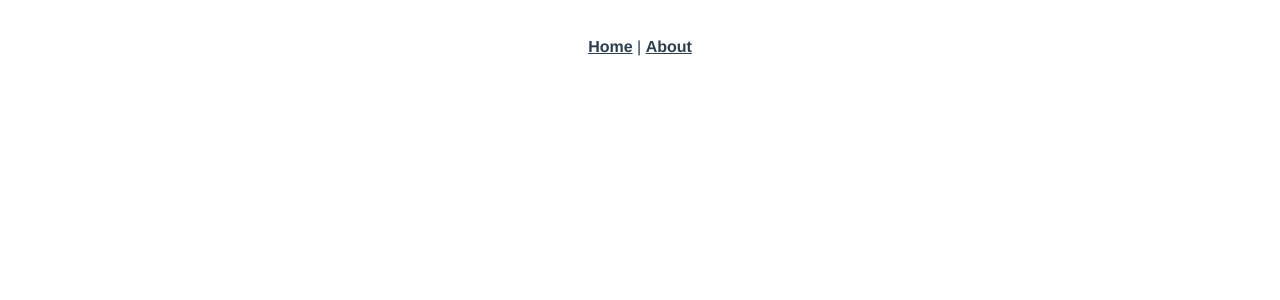
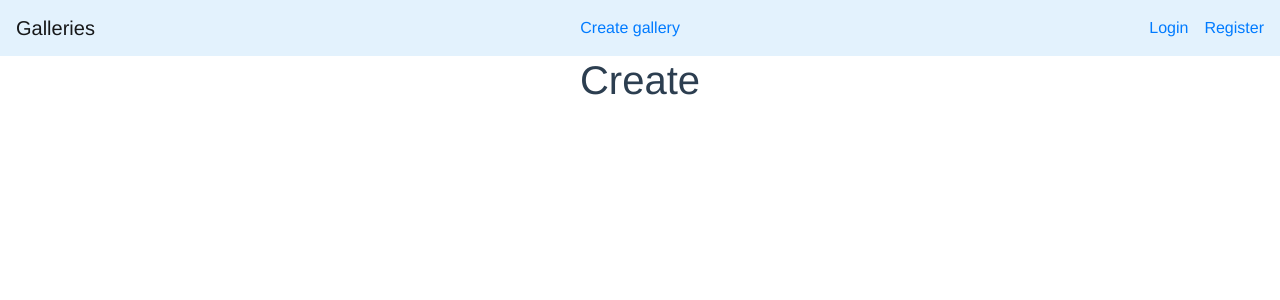
Before and after one commit to milnikola81/gallery-front, a Vue app: page /#/create in a window 1280 px wide. Shown: the top 300 px of the page. Built offline with nearby package versions, Linux system fonts and the light colour scheme.

Commit message:
added bootstrap / made navbar and pages / routes set

```diff
--- a/package.json
+++ b/package.json
@@ -8,6 +8,7 @@
     "lint": "vue-cli-service lint"
   },
   "dependencies": {
+    "axios": "^0.18.0",
     "vue": "^2.5.17",
     "vue-router": "^3.0.1",
     "vuex": "^3.0.1"
--- a/public/index.html
+++ b/public/index.html
@@ -5,11 +5,18 @@
     <meta http-equiv="X-UA-Compatible" content="IE=edge">
     <meta name="viewport" content="width=device-width,initial-scale=1.0">
     <link rel="icon" href="<%= BASE_URL %>favicon.ico">
-    <title>gallery-front</title>
+
+    <!-- Bootstrap -->
+    <link rel="stylesheet" href="https://stackpath.bootstrapcdn.com/bootstrap/4.1.3/css/bootstrap.min.css" integrity="sha384-MCw98/SFnGE8fJT3GXwEOngsV7Zt27NXFoaoApmYm81iuXoPkFOJwJ8ERdknLPMO" crossorigin="anonymous">
+    <script src="https://code.jquery.com/jquery-3.3.1.slim.min.js" integrity="sha384-q8i/X+965DzO0rT7abK41JStQIAqVgRVzpbzo5smXKp4YfRvH+8abtTE1Pi6jizo" crossorigin="anonymous"></script>
+    <script src="https://cdnjs.cloudflare.com/ajax/libs/popper.js/1.14.3/umd/popper.min.js" integrity="sha384-ZMP7rVo3mIykV+2+9J3UJ46jBk0WLaUAdn689aCwoqbBJiSnjAK/l8WvCWPIPm49" crossorigin="anonymous"></script>
+    <script src="https://stackpath.bootstrapcdn.com/bootstrap/4.1.3/js/bootstrap.min.js" integrity="sha384-ChfqqxuZUCnJSK3+MXmPNIyE6ZbWh2IMqE241rYiqJxyMiZ6OW/JmZQ5stwEULTy" crossorigin="anonymous"></script>
+
+    <title>Gallery</title>
   </head>
   <body>
     <noscript>
-      <strong>We're sorry but gallery-front doesn't work properly without JavaScript enabled. Please enable it to continue.</strong>
+      <strong>We're sorry but Gallery doesn't work properly without JavaScript enabled. Please enable it to continue.</strong>
     </noscript>
     <div id="app"></div>
     <!-- built files will be auto injected -->
--- a/src/App.vue
+++ b/src/App.vue
@@ -1,12 +1,20 @@
 <template>
   <div id="app">
-    <div id="nav">
-      <router-link to="/">Home</router-link> |
-      <router-link to="/about">About</router-link>
-    </div>
-    <router-view/>
+    <navbar />
+    <router-view />
   </div>
 </template>
+
+<script>
+import Navbar from './components/Navbar'
+
+export default {
+  components: {
+    Navbar
+  }
+}
+</script>
+
 
 <style>
 #app {
@@ -16,16 +24,5 @@
   text-align: center;
   color: #2c3e50;
 }
-#nav {
-  padding: 30px;
-}
 
-#nav a {
-  font-weight: bold;
-  color: #2c3e50;
-}
-
-#nav a.router-link-exact-active {
-  color: #42b983;
-}
 </style>
--- a/src/components/HelloWorld.vue
+++ /dev/null
@@ -1,58 +0,0 @@
-<template>
-  <div class="hello">
-    <h1>{{ msg }}</h1>
-    <p>
-      For guide and recipes on how to configure / customize this project,<br>
-      check out the
-      <a href="https://cli.vuejs.org" target="_blank" rel="noopener">vue-cli documentation</a>.
-    </p>
-    <h3>Installed CLI Plugins</h3>
-    <ul>
-      <li><a href="https://github.com/vuejs/vue-cli/tree/dev/packages/%40vue/cli-plugin-babel" target="_blank" rel="noopener">babel</a></li>
-      <li><a href="https://github.com/vuejs/vue-cli/tree/dev/packages/%40vue/cli-plugin-eslint" target="_blank" rel="noopener">eslint</a></li>
-    </ul>
-    <h3>Essential Links</h3>
-    <ul>
-      <li><a href="https://vuejs.org" target="_blank" rel="noopener">Core Docs</a></li>
-      <li><a href="https://forum.vuejs.org" target="_blank" rel="noopener">Forum</a></li>
-      <li><a href="https://chat.vuejs.org" target="_blank" rel="noopener">Community Chat</a></li>
-      <li><a href="https://twitter.com/vuejs" target="_blank" rel="noopener">Twitter</a></li>
-      <li><a href="https://news.vuejs.org" target="_blank" rel="noopener">News</a></li>
-    </ul>
-    <h3>Ecosystem</h3>
-    <ul>
-      <li><a href="https://router.vuejs.org" target="_blank" rel="noopener">vue-router</a></li>
-      <li><a href="https://vuex.vuejs.org" target="_blank" rel="noopener">vuex</a></li>
-      <li><a href="https://github.com/vuejs/vue-devtools#vue-devtools" target="_blank" rel="noopener">vue-devtools</a></li>
-      <li><a href="https://vue-loader.vuejs.org" target="_blank" rel="noopener">vue-loader</a></li>
-      <li><a href="https://github.com/vuejs/awesome-vue" target="_blank" rel="noopener">awesome-vue</a></li>
-    </ul>
-  </div>
-</template>
-
-<script>
-export default {
-  name: 'HelloWorld',
-  props: {
-    msg: String
-  }
-}
-</script>
-
-<!-- Add "scoped" attribute to limit CSS to this component only -->
-<style scoped>
-h3 {
-  margin: 40px 0 0;
-}
-ul {
-  list-style-type: none;
-  padding: 0;
-}
-li {
-  display: inline-block;
-  margin: 0 10px;
-}
-a {
-  color: #42b983;
-}
-</style>
--- /dev/null
+++ b/src/components/Navbar.vue
@@ -0,0 +1,36 @@
+<template>
+    <div>
+        <nav class="navbar navbar-light" style="background-color: #e3f2fd;">
+            <a class="navbar-brand" href="/">Galleries</a>
+            <router-link :to="{ name: 'create'}">Create gallery</router-link>
+            <div v-if="!isAuthenticated">
+                <router-link :to="{ name: 'login'}" class="mr-3">Login</router-link>
+                <router-link :to="{ name: 'register'}">Register</router-link>
+            </div>
+            <span id="logoutLink" v-else @click="logout">Logout</span>
+        </nav>
+    </div>
+</template>
+
+<script>
+import { authService } from '../services/Auth'
+
+export default {
+    data() {
+        return {
+            isAuthenticated: authService.isAuthenticated()
+        }
+    },
+    methods: {
+        logout() {
+            authService.logout()
+            this.isAuthenticated = false
+            this.$router.push({ name: 'login'});
+        }
+    },
+}
+</script>
+
+<style scoped>
+
+</style>
--- /dev/null
+++ b/src/pages/AppLogin.vue
@@ -0,0 +1,9 @@
+<template>
+    <h1>Login</h1>
+</template>
+
+<script>
+export default {
+
+}
+</script>
--- /dev/null
+++ b/src/pages/AppRegister.vue
@@ -0,0 +1,9 @@
+<template>
+    <h1>Register</h1>
+</template>
+
+<script>
+export default {
+
+}
+</script>
--- /dev/null
+++ b/src/pages/CreateGallery.vue
@@ -0,0 +1,9 @@
+<template>
+    <h1>Create</h1>
+</template>
+
+<script>
+export default {
+
+}
+</script>
--- /dev/null
+++ b/src/pages/Galleries.vue
@@ -0,0 +1,11 @@
+<template>
+    <h1>
+        galleries
+    </h1>
+</template>
+
+<script>
+export default {
+
+}
+</script>
--- a/src/router.js
+++ b/src/router.js
@@ -1,6 +1,9 @@
 import Vue from 'vue'
 import Router from 'vue-router'
-import Home from './views/Home.vue'
+import Galleries from './pages/Galleries.vue'
+import AppLogin from './pages/AppLogin.vue'
+import AppRegister from './pages/AppRegister.vue'
+import CreateGallery from './pages/CreateGallery.vue'
 
 Vue.use(Router)
 
@@ -8,16 +11,31 @@ export default new Router({
   routes: [
     {
       path: '/',
-      name: 'home',
-      component: Home
+      name: 'galleries',
+      component: Galleries
     },
     {
-      path: '/about',
-      name: 'about',
-      // route level code-splitting
-      // this generates a separate chunk (about.[hash].js) for this route
-      // which is lazy-loaded when the route is visited.
-      component: () => import(/* webpackChunkName: "about" */ './views/About.vue')
-    }
+      path: '/login',
+      name: 'login',
+      component: AppLogin
+    },
+    {
+      path: '/register',
+      name: 'register',
+      component: AppRegister
+    },
+    {
+      path: '/create',
+      name: 'create',
+      component: CreateGallery
+    },
+    // {
+    //   path: '/about',
+    //   name: 'about',
+    //   // route level code-splitting
+    //   // this generates a separate chunk (about.[hash].js) for this route
+    //   // which is lazy-loaded when the route is visited.
+    //   component: () => import(/* webpackChunkName: "about" */ './views/About.vue')
+    // }
   ]
 })
```
Also changed, not shown: 1 other file (tests, documents, lock files or other folders).
